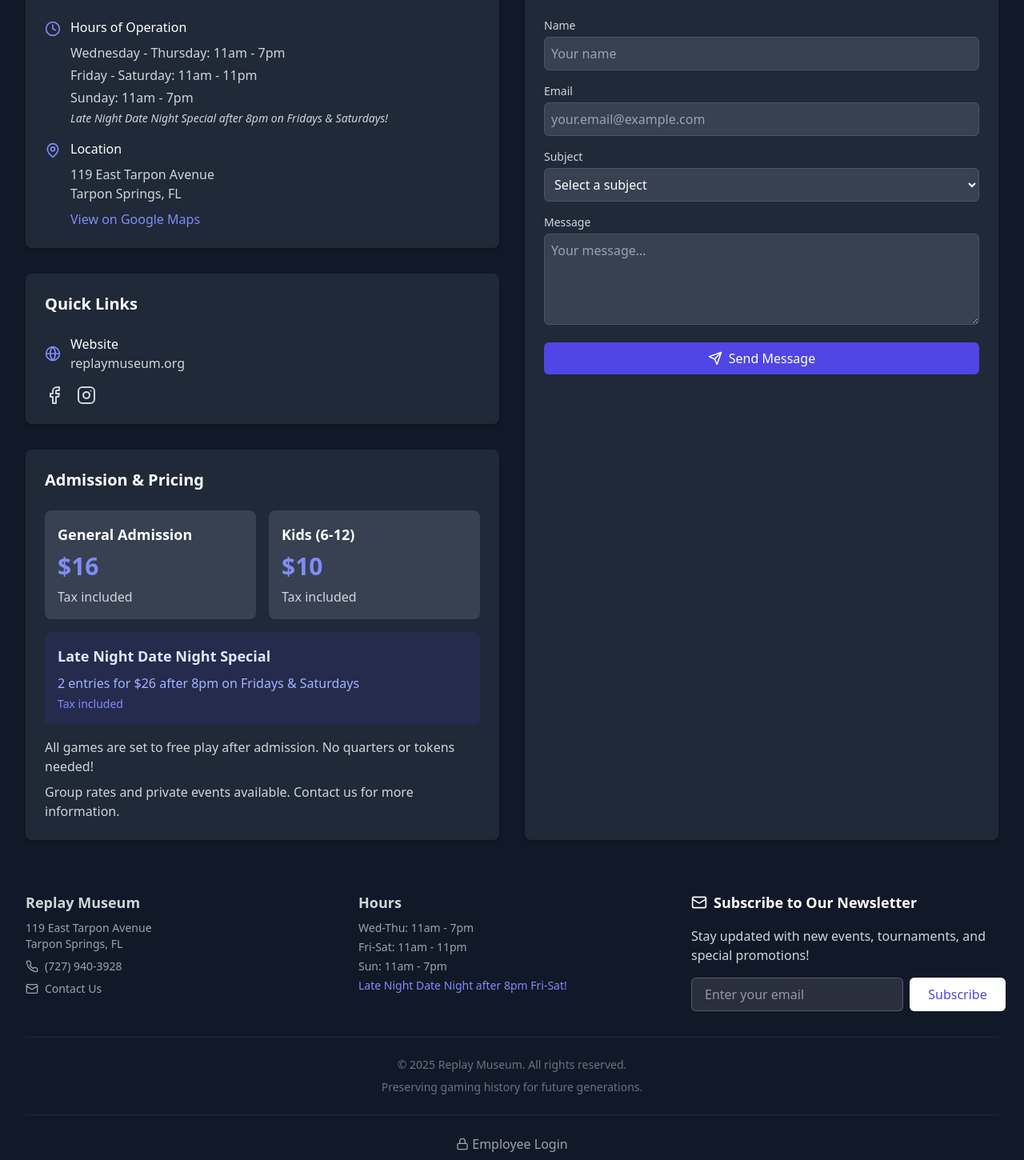
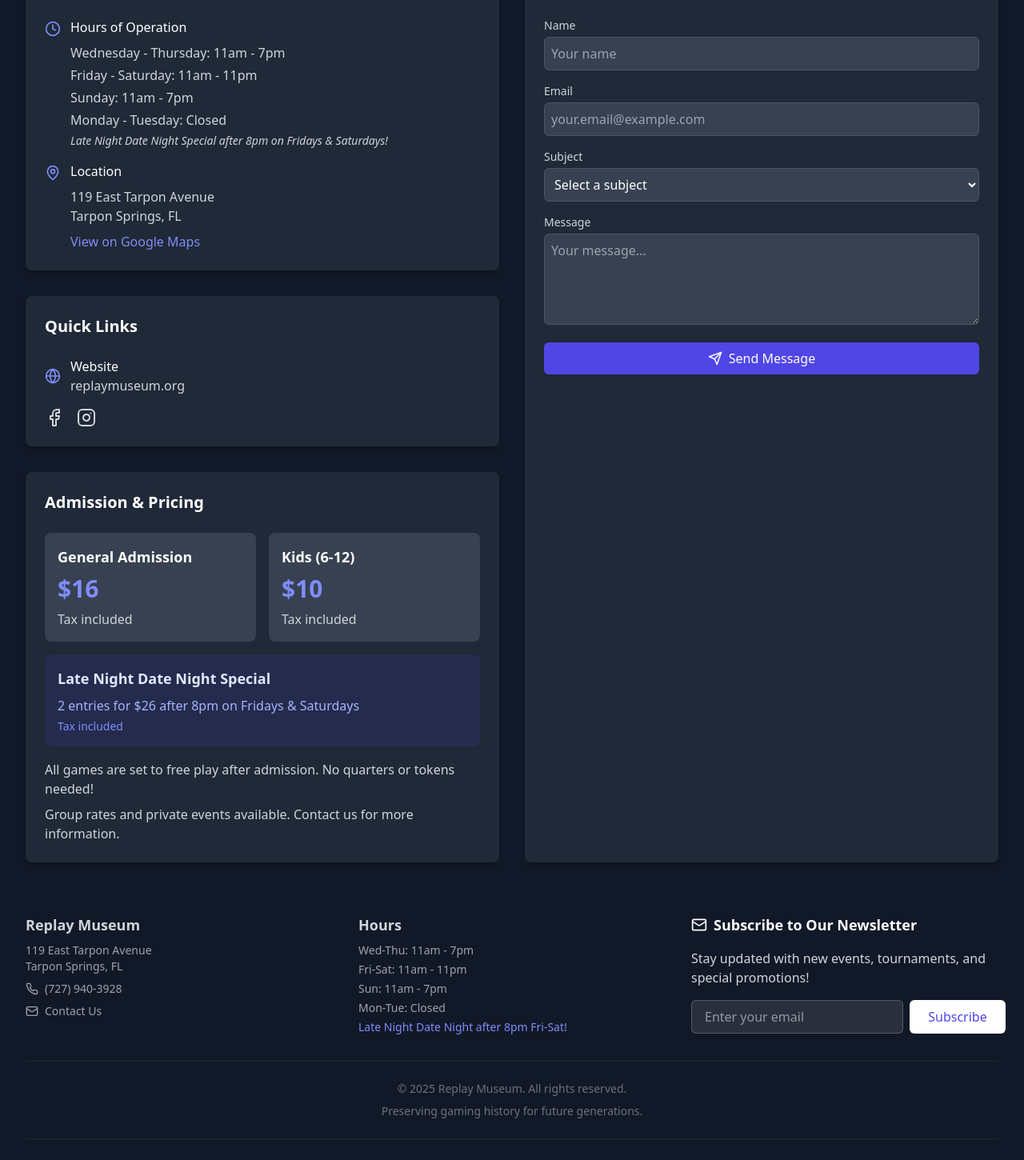
Before and after one commit to sposloerig/freeplay-florida-manager, a React (Vite) app: page /about in a window 1280 px wide. Shown: the part 290-1740 px from the top of the page at 80% size. Built offline with nearby package versions, Linux system fonts and the light colour scheme; no server answers; the database is empty.

Commit message:
Update hours display across the application

```diff
--- a/src/components/Footer.tsx
+++ b/src/components/Footer.tsx
@@ -59,6 +59,7 @@ const Footer: React.FC = () => {
               <li>Wed-Thu: 11am - 7pm</li>
               <li>Fri-Sat: 11am - 11pm</li>
               <li>Sun: 11am - 7pm</li>
+              <li>Mon-Tue: Closed</li>
               <li className="text-indigo-400 mt-2">Late Night Date Night after 8pm Fri-Sat!</li>
             </ul>
           </div>
--- a/src/pages/AboutPage.tsx
+++ b/src/pages/AboutPage.tsx
@@ -28,6 +28,7 @@ const AboutPage: React.FC = () => {
                     <li>Wednesday - Thursday: 11am - 7pm</li>
                     <li>Friday - Saturday: 11am - 11pm</li>
                     <li>Sunday: 11am - 7pm</li>
+                    <li>Monday - Tuesday: Closed</li>
                     <li className="text-sm italic mt-2">Late Night Date Night Special after 8pm on Fridays & Saturdays!</li>
                   </ul>
                 </div>
--- a/src/pages/HomePage.tsx
+++ b/src/pages/HomePage.tsx
@@ -170,6 +170,7 @@ const HomePage: React.FC = () => {
                   <li>Wed-Thu: 11am - 7pm</li>
                   <li>Fri-Sat: 11am - 11pm</li>
                   <li>Sun: 11am - 7pm</li>
+                  <li>Mon-Tue: Closed</li>
                   <li className="text-sm italic mt-2">Late Night Date Night after 8pm Fri-Sat!</li>
                 </ul>
               </div>
```
